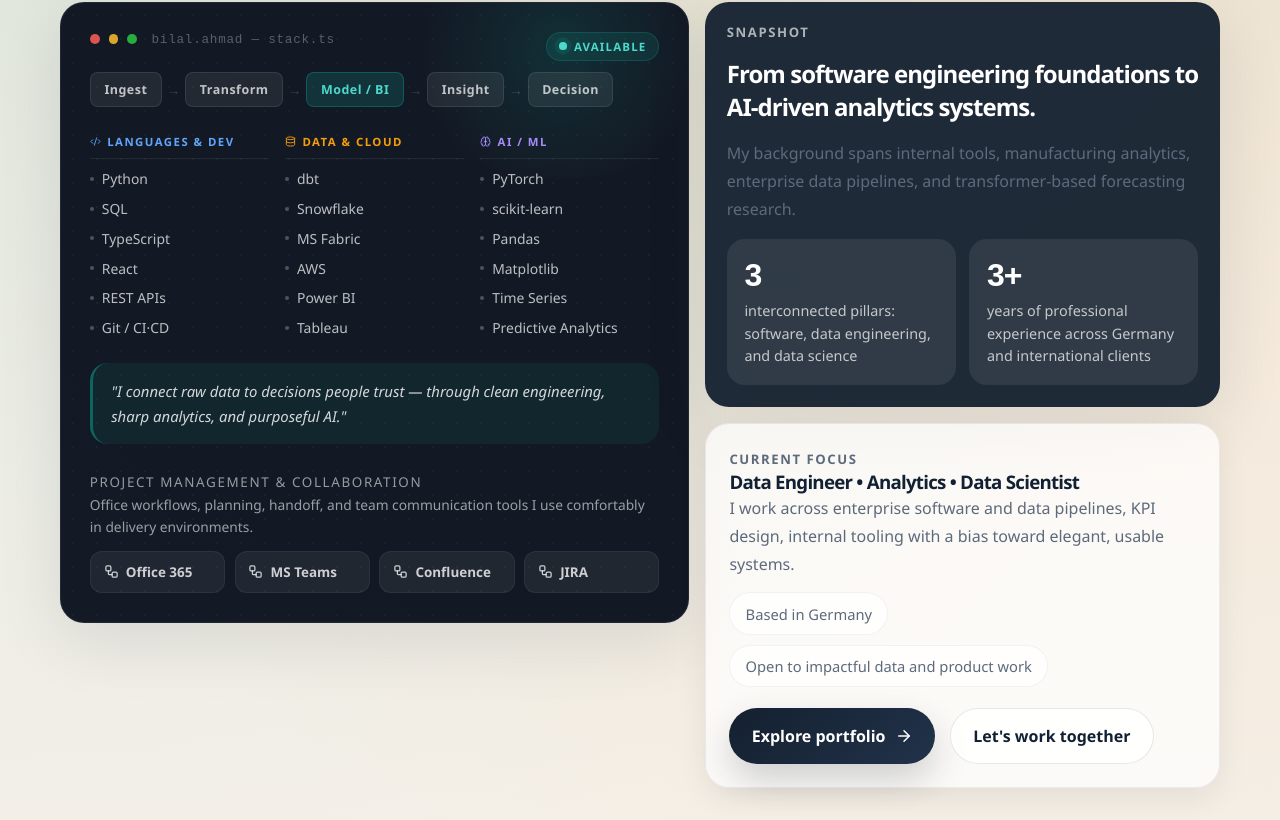
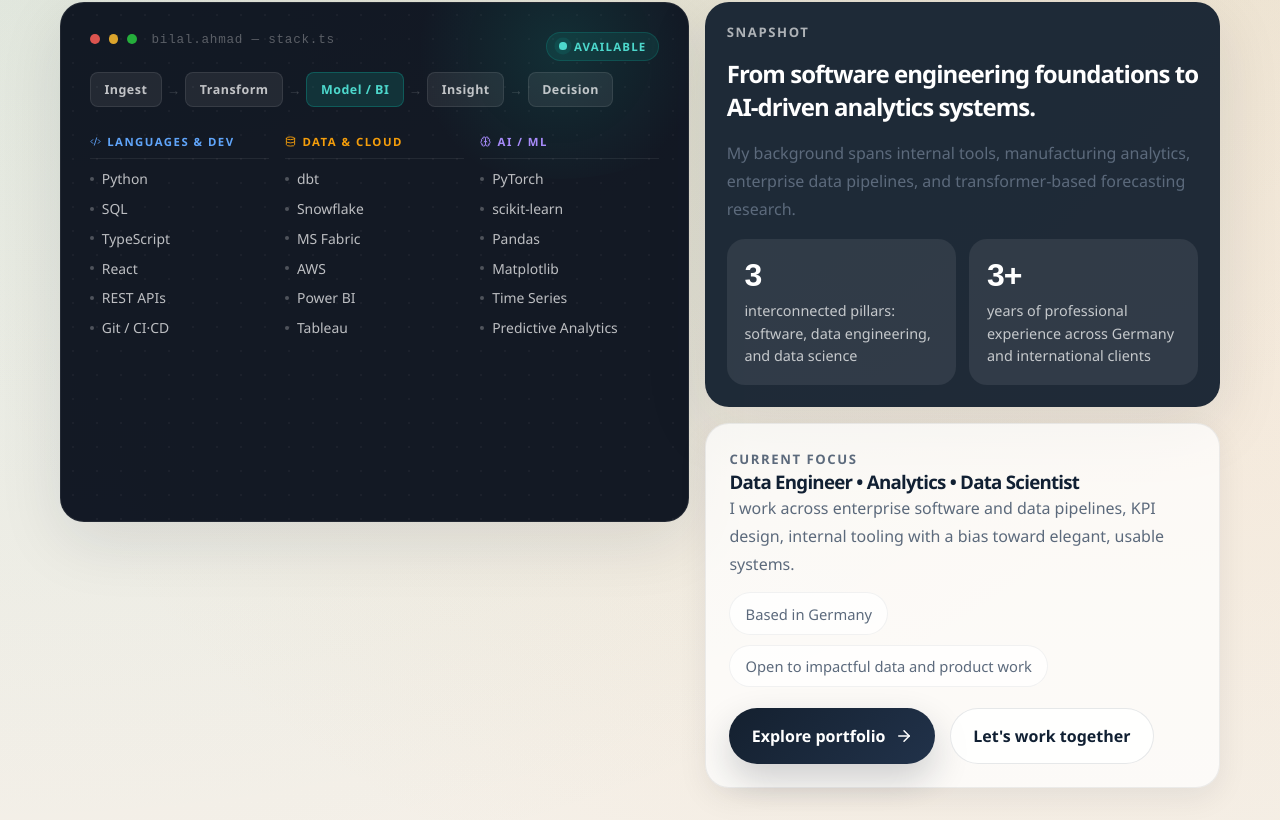
Before and after one commit to bilalahmad1995/portfolio, a React (Vite) app: page / in a window 1280 px wide. Shown: the part 910-1730 px from the top of the page. Built offline with nearby package versions, Linux system fonts and the light colour scheme.

Commit message:
Remove homepage collaboration block

```diff
--- a/src/pages/HomePage.tsx
+++ b/src/pages/HomePage.tsx
@@ -390,82 +390,6 @@
   }
 `
 
-const DnaMantra = styled.div`
-  position: relative;
-  z-index: 1;
-  padding: 1rem 1.15rem;
-  border-radius: var(--radius-md);
-  background: rgba(14, 143, 131, 0.1);
-  border-left: 3px solid rgba(14, 143, 131, 0.6);
-
-  p {
-    font-size: 0.93rem;
-    color: rgba(255, 255, 255, 0.82);
-    font-style: italic;
-    line-height: 1.65;
-  }
-`
-
-const DnaSupport = styled.div`
-  position: relative;
-  z-index: 1;
-  display: grid;
-  gap: 0.85rem;
-  padding-top: 0.2rem;
-`
-
-const DnaSupportHeader = styled.div`
-  display: grid;
-  gap: 0.2rem;
-
-  span {
-    display: block;
-    font-size: 0.84rem;
-    letter-spacing: 0.12em;
-    text-transform: uppercase;
-    color: rgba(255, 255, 255, 0.56);
-  }
-
-  p {
-    font-size: 0.86rem;
-    color: rgba(255, 255, 255, 0.58);
-    line-height: 1.55;
-  }
-`
-
-const DnaSupportGrid = styled.div`
-  display: grid;
-  grid-template-columns: repeat(4, minmax(0, 1fr));
-  gap: 0.6rem;
-
-  @media (max-width: 760px) {
-    grid-template-columns: repeat(2, minmax(0, 1fr));
-  }
-
-  @media (max-width: 420px) {
-    grid-template-columns: 1fr;
-  }
-`
-
-const DnaSupportPill = styled.div`
-  display: inline-flex;
-  align-items: center;
-  gap: 0.45rem;
-  min-width: 0;
-  padding: 0.7rem 0.8rem;
-  border-radius: 12px;
-  background: rgba(255, 255, 255, 0.06);
-  border: 1px solid rgba(255, 255, 255, 0.06);
-  color: rgba(255, 255, 255, 0.78);
-  font-size: 0.84rem;
-  font-weight: 600;
-
-  span {
-    min-width: 0;
-    overflow-wrap: anywhere;
-  }
-`
-
 const LiveBadge = styled.div`
   position: absolute;
   top: 1.8rem;
@@ -787,7 +711,6 @@
 export function HomePage() {
   const icons = [Database, BarChart3, Brain]
   const approachIcons = [Sparkles, Workflow, Briefcase]
-  const collaborationTools = ['Office 365', 'MS Teams', 'Confluence', 'JIRA']
   const approach = [
     {
       title: 'Frame the real problem',
@@ -870,25 +793,6 @@
               </Pillar>
             </PillarGrid>
 
-            <DnaMantra>
-              <p>"I connect raw data to decisions people trust — through clean engineering, sharp analytics, and purposeful AI."</p>
-            </DnaMantra>
-
-            <DnaSupport>
-              <DnaSupportHeader>
-                <span>Project Management & Collaboration</span>
-                <p>Office workflows, planning, handoff, and team communication tools I use comfortably in delivery environments.</p>
-              </DnaSupportHeader>
-
-              <DnaSupportGrid>
-                {collaborationTools.map((tool) => (
-                  <DnaSupportPill key={tool}>
-                    <Workflow size={15} />
-                    <span>{tool}</span>
-                  </DnaSupportPill>
-                ))}
-              </DnaSupportGrid>
-            </DnaSupport>
           </TechDnaCard>
         </Reveal>
 
```
